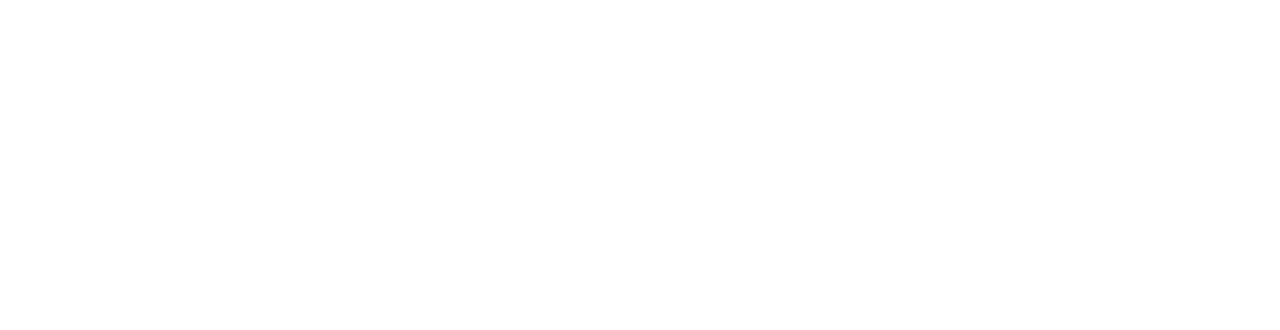
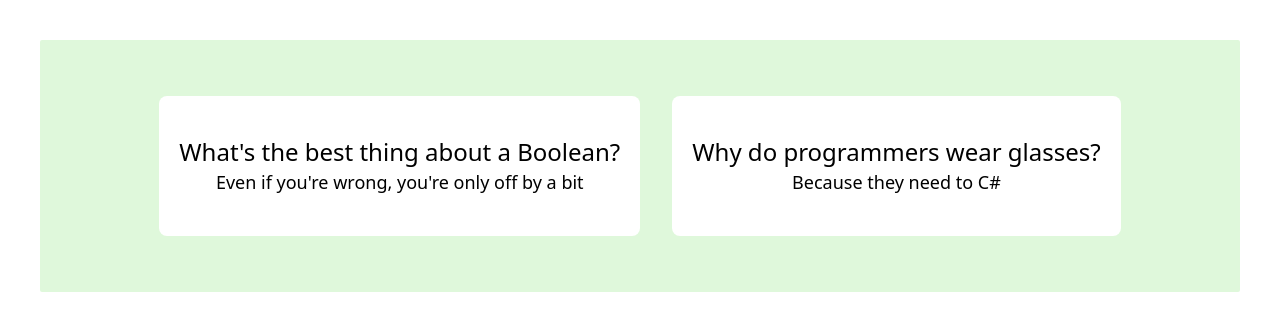
Before and after one commit to IbrahimBagalwa/the-gym-react-exercises, a React (Create React App) app: page / in a window 1280 px wide. Shown: the top 330 px of the page. Built offline with nearby package versions, Linux system fonts and the light colour scheme.

Commit message:
feat:Rendering JSON

```diff
--- a/src/App.jsx
+++ b/src/App.jsx
@@ -1,5 +1,7 @@
+import CardContainer from "./exercises/exercise-8/Card";
+
 function App() {
-  return <div className=""></div>;
+  return <CardContainer />;
 }
 
 export default App;
--- /dev/null
+++ b/src/exercises/exercise-8/Card.jsx
@@ -0,0 +1,36 @@
+import React, { useState } from "react";
+
+const CardContainer = () => {
+  const [data, setData] = useState([
+    {
+      id: 1,
+      setup: "What's the best thing about a Boolean?",
+      punchline: "Even if you're wrong, you're only off by a bit",
+    },
+    {
+      id: 2,
+      setup: "Why do programmers wear glasses?",
+      punchline: "Because they need to C#",
+    },
+  ]);
+  return <Card content={data} />;
+};
+
+const Card = ({ content }) => {
+  return (
+    <div className="bg-[#DFF8DB] flex items-center justify-center m-10 p-10 rounded-sm">
+      {content.map((item) => {
+        return (
+          <div
+            key={item.id}
+            className="bg-white rounded-lg px-5 py-10 m-4 text-center"
+          >
+            <h2 className="text-2xl font-medium">{item.setup}</h2>
+            <p className="text-lg">{item.punchline}</p>
+          </div>
+        );
+      })}
+    </div>
+  );
+};
+export default CardContainer;
```
